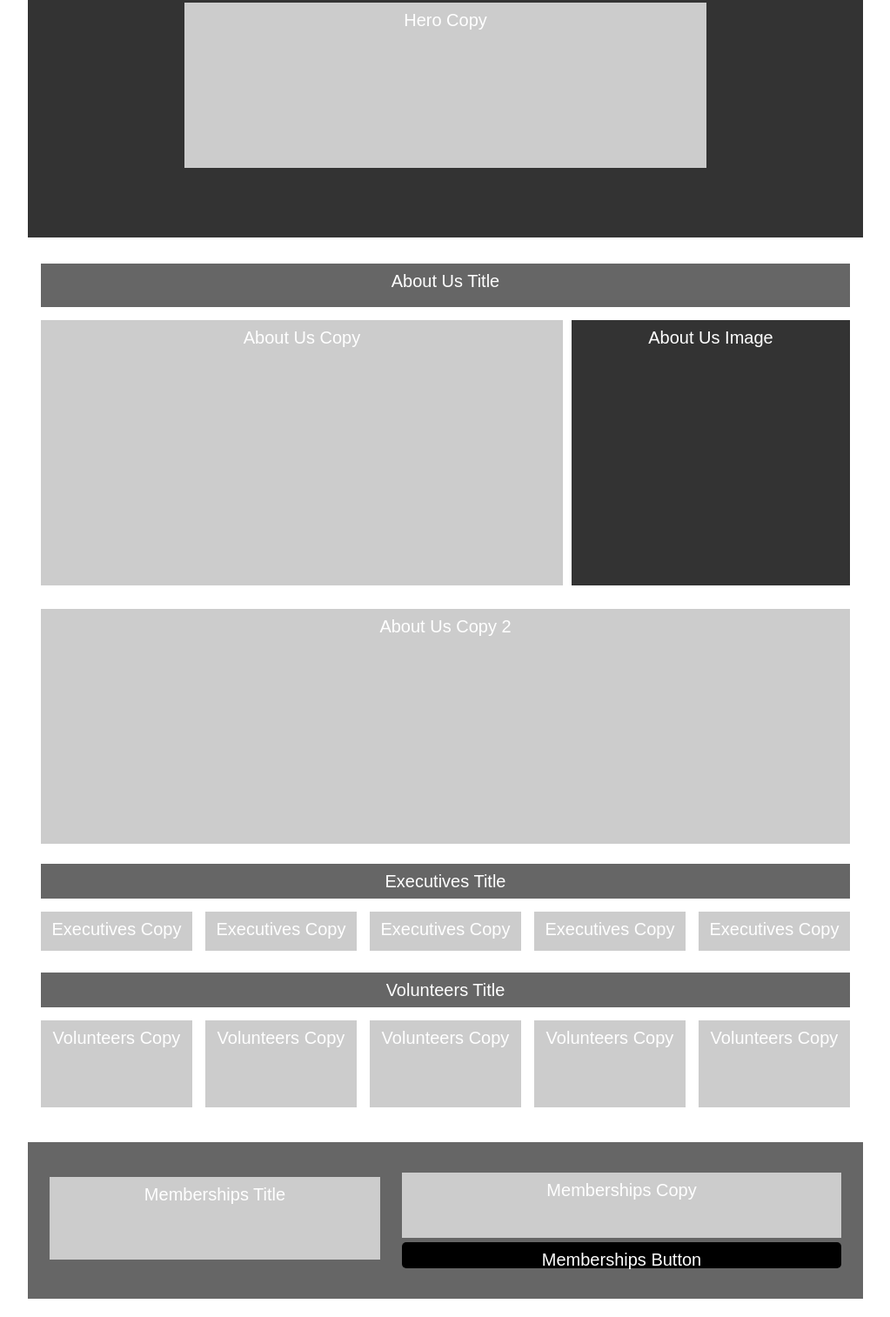
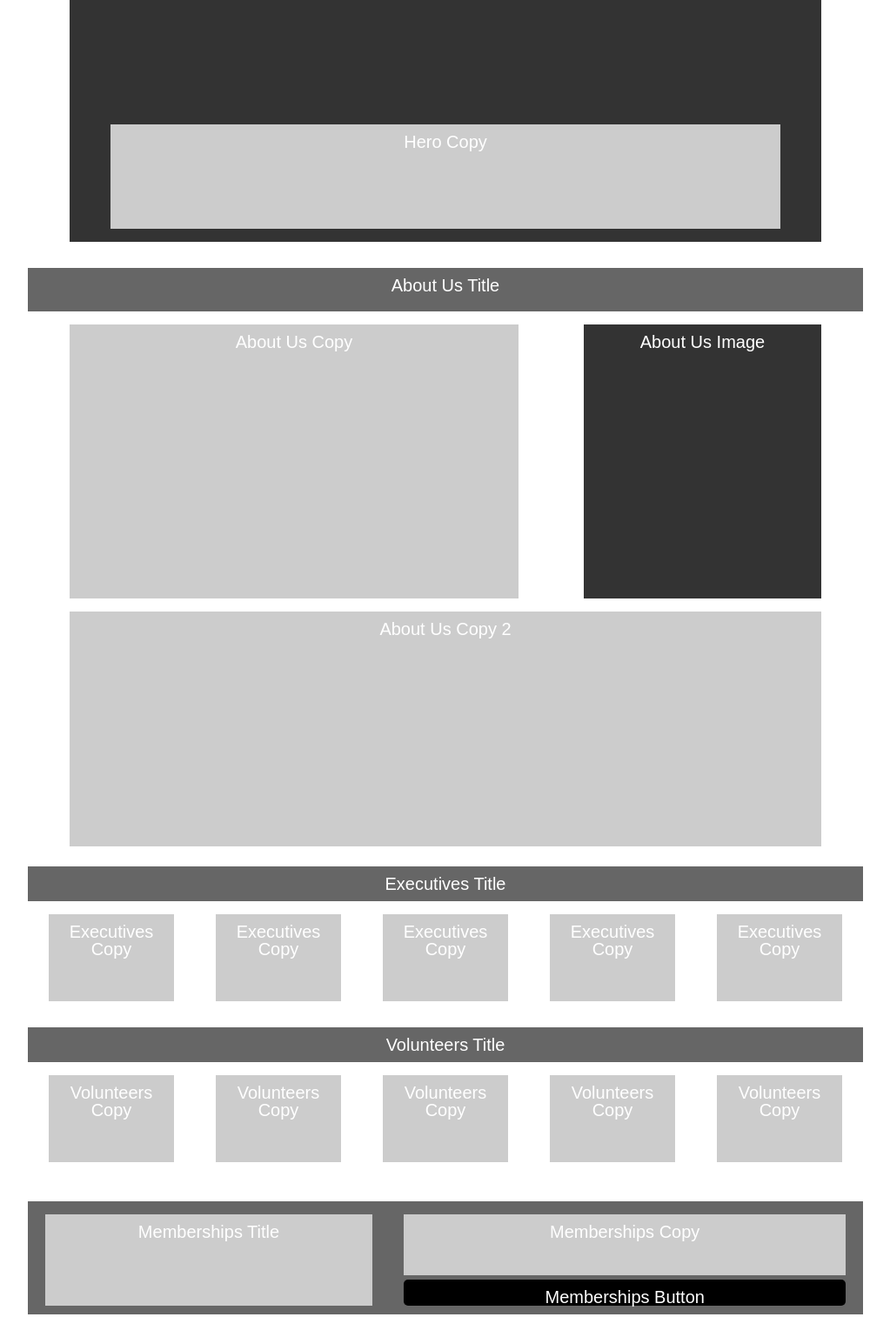
Before and after one commit to boomgreen87/olthoff_scott_prior_michael_1056_project5, a plain HTML site: page index.html in a window 1280 px wide. Shown: the part 387-1901 px from the top of the page at 87% size, without its empty margins (128-1151 px from the left). Drawn offline with Linux system fonts and the light colour scheme.

Commit message:
added media query

```diff
--- a/css/main.css
+++ b/css/main.css
@@ -1,6 +1,7 @@
 @charset "utf-8";
 /*CSS document*/
 
+/*Global Rules*/
 p
 {
 	font-family: Arial, sans-serif;
@@ -15,10 +16,270 @@ p
 	display: none;
 }
 
+/*Mobile Layout - 320 px Width - No media query needed*/
+
+/*Formats Page*/
+body{
+	margin:0 auto;
+	width:100%;
+}
+#container
+{
+	width: 80%;
+	margin: 0 auto;
+}
+
+/*Makes Header relative so logo can be positioned over header image and nav*/
+#mainHeader
+{
+	position: relative;
+}
+
+/*Styles Header Image*/
+#headerImage
+{
+	height: 80px;
+	background-color: #333;
+}
+
+/*Styles Main Nav*/
+#mainNav
+{
+	height: 25px;
+	margin-top:5px;
+	background-color: #666;
+}
+
+/*Styles Logo, positions it over header image and nav*/
+#small-logo
+{
+	margin:0 auto;
+	width: 110px;
+	height: 80px;
+	background-color: #999;
+}
+
+/*Styles Meetings Banner*/
+#meetings
+{
+	height: 50px;
+	background-color: #666;
+	margin-top: 10px;
+}
+
+/*Positions Hero Image and makes it relative so copy can be placed over it*/
+#heroImage
+{
+	position: relative;
+	margin-top: 20px;
+}
+
+/*Styles hero image*/
+#heroImageBG
+{
+	margin:0 auto;
+	width:90%;
+	height: 250px;
+	background-color: #333;
+}
+
+/*Styles Hero Image Copy, positions it over hero image*/
+#heroImageCopy
+{
+	position: absolute;
+	right:50px;
+	left:50px;
+	bottom:15px;
+	height: 120px;
+	background-color: #CCC;
+}
+
+/*Positions About Us*/
+#aboutUs
+{
+	margin-top: 30px;
+}
+
+/*Styles About Us Title*/
+#aboutUsTitle
+{
+	width:100%;
+	height: 50px;
+	margin: 0 0px 10px 0px;
+	background-color: #666;
+}
+
+/*Makes About Us Info a flex item so that children display in a column*/
+#aboutUsInfo
+{
+	display: flex;
+	flex-direction: column;
+}
+
+/*Makes About Us Info Top a flex item so that children display in a row*/
+#aboutUsInfoTop
+{
+	display: flex;
+	flex-direction: row;
+	margin:0 auto;
+	width:90%;
+}
+
+/*Styles About Us Copy 1*/
+#aboutUsCopy1
+{
+	width:45%;
+	height: 150px;
+	margin-right:75px;
+	/*margin: 0 10px 0 15px;*/
+	background-color: #CCC;
+}
+
+/*Styles About Us Image*/
+#aboutUsImage
+{
+	width:45%;
+	background-color: #333;
+}
+
+/*Styles About Us Copy 2*/
+#aboutUsCopy2
+{
+	margin:0 auto;
+	width: 90%;
+	height: 130px;
+	margin-top:15px;
+	/*margin: 27px 0 0 15px;*/
+	background-color: #CCC
+}
+
+/*Styles about Us Executives Title*/
+#aboutUsExecutivesTitle
+{
+	width: 100%;
+	height: 50px;
+	margin-top: 15px;
+	margin-bottom:15px;
+/*	margin: 23px 15px 15px 15px;
+*/	background-color: #666;
+}
+
+/*Positions About Us Executives and makes it a flex item so children are displayed in a row with equal space between them to the
+ edges of the container*/
+#aboutUsExecutives
+{
+	display: flex;
+	flex-wrap: wrap;
+}
+
+/*Styles Executives Copy*/
+.executivesCopy
+{
+	margin:0 auto;
+	margin-bottom:5px;
+	width: 100px;
+	height: 75px;
+	background-color: #CCC;
+}
+
+/*Styles About Us Volunteers Title*/
+#aboutUsVolunteersTitle
+{
+	width: 100%;
+	height: 50px;
+	margin-top: 15px;
+	margin-bottom:15px;
+/*	margin: 23px 15px 15px 15px;
+*/	background-color: #666;
+}
+
+/*Positions About Us Volunteers and makes it a flex item so children are displayed in a row with equal space between them to the
+ edges of the container*/
+#aboutUsVolunteers
+{
+	display: flex;
+	flex-wrap: wrap;
+}
+
+/*Styles Volunteers Copy*/
+.volunteersCopy
+{
+	margin:0 auto;
+	margin-bottom:5px;
+	width: 100px;
+	height: 75px;
+	background-color: #CCC;
+}
+
+/*Styles Memberships and makes it a flex item so children are centered vertically*/
+#memberships
+{
+	display: block;
+	margin: 15px 0px 15px 0;
+	background-color: #666;
+	width:100%;
+}
+
+/*Makes Memberships Content a flex item so the children are pushed horizontally to the edges of the container*/
+#membershipsCon
+{
+	display: block;
+	/*display: flex;
+	flex-direction: row;
+	justify-content: space-between;*/
+	width:100%;
+	margin: 0 auto;
+}
+
+/*Syles Memberships Title*/
+#membershipsTitle
+{
+	width:100%;
+	height: 50px;
+	background-color: #CCC
+}
+
+/*Makes Memberships Right a flex item so children are displayed in a column*/
+#membershipsRight
+{
+	display: flex;
+	flex-direction: column;
+}
+
+/*Styles Memberships Copy*/
+#membershipsCopy
+{
+	width: 90%;
+	margin: 0 auto;
+	margin-top:15px;
+	height: 100px;
+	background-color: #CCC;
+}
+
+/*Styles Memberships Button*/
+#membershipsButton
+{
+	width: 40%;
+	height: 50px;
+	margin: 0 auto;
+	margin-top: 10px;
+	margin-bottom: 10px;
+	background-color: #000;
+	border-radius: 5px;
+}
+
+
+/*Desktop Layout - 600px Width*/
+@media only screen and (min-width:780px){
+	body
+	{
+	margin:0 auto;
+	max-width:960px;
+	}
 	/*Formats Page*/
 	#container
 	{
-	max-width: 960px;
+		width: 100%;
 		margin: 0 auto;
 	}
 
@@ -42,6 +303,7 @@ p
 		background-color: #666;
 	}
 
+	#small-logo{display:none;}
 	/*Styles Logo, positions it over header image and nav*/
 	#logo
 	{
@@ -79,25 +341,26 @@ p
 	#heroImageCopy
 	{
 		position: absolute;
-	top: 80px;
-	left: 180px;
-	width: 600px;
-	height: 190px;
+	right:95px;
+	left:95px;
+	bottom:15px;
+	height: 120px;
 	background-color: #CCC;
 	}
 
 	/*Positions About Us*/
 	#aboutUs
 	{
+		width:100%;
 		margin-top: 30px;
 	}
 
 	/*Styles About Us Title*/
 	#aboutUsTitle
 	{
-	width: 930px;
+		width: 100%;
 		height: 50px;
-	margin: 0 15px 15px 15px;
+		margin: 0 0px 15px 0;
 		background-color: #666;
 	}
 
@@ -106,6 +369,7 @@ p
 	{
 		display: flex;
 		flex-direction: column;
+		margin:0 auto;
 	}
 
 	/*Makes About Us Info Top a flex item so that children display in a row*/
@@ -118,36 +382,32 @@ p
 	/*Styles About Us Copy 1*/
 	#aboutUsCopy1
 	{
-	width: 600px;
-	height: 295px;
-	margin: 0 10px 0 15px;
+		width: 70%;
+		height: 305px;
 		background-color: #CCC;
 	}
 
 	/*Styles About Us Image*/
 	#aboutUsImage
 	{
+		left:0px;
 		width: 320px;
-	height: 305px;
-	margin-right: 15px;
 		background-color: #333;
 	}
 
 	/*Styles About Us Copy 2*/
 	#aboutUsCopy2
 	{
-	width: 930px;
 		height: 260px;
-	margin: 27px 0 0 15px;
 		background-color: #CCC
 	}
 
 	/*Styles about Us Executives Title*/
 	#aboutUsExecutivesTitle
 	{
-	width: 930px;
+		width: 100%;
 		height: 40px;
-	margin: 23px 15px 15px 15px;
+		margin: 23px 0 15px 0;
 		background-color: #666;
 	}
 
@@ -157,25 +417,24 @@ p
 	{
 		display: flex;
 		flex-direction: row;
-	justify-content: space-between;
-	width: 930px;
-	margin-left: 15px;
+		width: 100%;
+		margin:0 auto;
 	}
 
 	/*Styles Executives Copy*/
 	.executivesCopy
 	{
-	width: 174px;
-	height: 45px;
+		width: 15%;
+		height: 100px;
 		background-color: #CCC;
 	}
 
 	/*Styles About Us Volunteers Title*/
 	#aboutUsVolunteersTitle
 	{
-	width: 930px;
+		width: 100%;
 		height: 40px;
-	margin: 25px 15px 15px 15px;
+		margin: 25px 0 15px 0;
 		background-color: #666;
 	}
 
@@ -185,15 +444,14 @@ p
 	{
 		display: flex;
 		flex-direction: row;
-	justify-content: space-between;
-	width: 930px;
-	margin-left: 15px;
+		width: 100%;
+		margin:0 auto;
 	}
 
 	/*Styles Volunteers Copy*/
 	.volunteersCopy
 	{
-	width: 174px;
+		width: 15%;
 		height: 100px;
 		background-color: #CCC;
 	}
@@ -203,11 +461,10 @@ p
 	{
 		display: flex;
 		flex-direction: column;
-	justify-content: center;
 		margin: 40px 0px 50px 0;
 		height: 130px;
 		background-color: #666;
-	padding: 25px;
+		width:100%;
 	}
 
 	/*Makes Memberships Content a flex item so the children are pushed horizontally to the edges of the container*/
@@ -215,21 +472,22 @@ p
 	{
 		display: flex;
 		flex-direction: row;
-	justify-content: space-between;
 	}
 
 	/*Syles Memberships Title*/
 	#membershipsTitle
 	{
-	margin-top: 5px;
-	width: 380px;
-	height: 95px;
+		margin-top:15px;
+		margin-left:20px;
+		width: 40%;
+		height: 105px;
 		background-color: #CCC
 	}
 
 	/*Makes Memberships Right a flex item so children are displayed in a column*/
 	#membershipsRight
 	{
+		width:60%;
 		display: flex;
 		flex-direction: column;
 	}
@@ -237,17 +495,20 @@ p
 	/*Styles Memberships Copy*/
 	#membershipsCopy
 	{
-	width: 505px;
-	height: 75px;
+		width: 90%;
+		height: 70px;
 		background-color: #CCC;
+		margin-right:20px;
 	}
 
 	/*Styles Memberships Button*/
 	#membershipsButton
 	{
-	width: 505px;
+		width: 90%;
+		margin-right:20px;
 		height: 30px;
 		margin-top: 5px;
 		background-color: #000;
 		border-radius: 5px;
 	}
+}
--- a/index.html
+++ b/index.html
@@ -10,11 +10,14 @@
 
 	<body>
 		<div id="container">
+
 			<!-- Main Header for Doc Outline -->
 			<h1 class="hidden">Thames River Anglers Association</h1>
 
 			<!-- Main Header -->
 			<header id="mainHeader">
+				<!-- Logo -->
+				<div id="small-logo"><p>Logo</p></div>
 				<!-- Header Image -->
 				<div id="headerImage"><p>Header Image</p></div>
 
```
Lines whose indentation alone changed are shown as unchanged.
